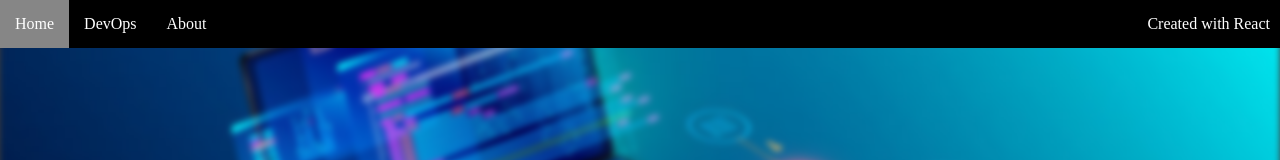
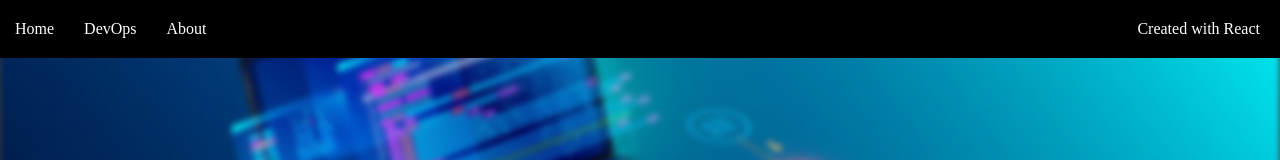
Before and after one commit to 104838522/DevOps-project-Wed-16.30-MD-G6, a React (Create React App) app: page / in a window 1280 px wide. Shown: the top 160 px of the page. Built offline with nearby package versions, Linux system fonts and the light colour scheme; a web font is replaced by a local one.

Commit message:
add react link

```diff
--- a/src/components/Header/Header.module.scss
+++ b/src/components/Header/Header.module.scss
@@ -18,10 +18,18 @@
         background-color: #868686;
     }
 
-    h1, p{
+    p{
         margin: 10px;
+        padding: 10px;
         margin-left: auto;
         color: white;
+        a {
+            color: white;
+            text-decoration: none;
+        }
+        &:hover{
+            background-color: #868686
+        }
     }
 
     nav{
--- a/src/components/Header/Header.tsx
+++ b/src/components/Header/Header.tsx
@@ -8,7 +8,7 @@ function Header() {
                     <li><a href="#home">Home</a></li>
                     <li><a href="#devops">DevOps</a></li>
                     <li><a href="#about">About</a></li>
-                    <p>Created with React</p>
+                    <p><a href="https://react.dev/">Created with React</a></p>
                 </ul>
             </nav>
         </header>
```
Lines whose indentation alone changed are shown as unchanged.
